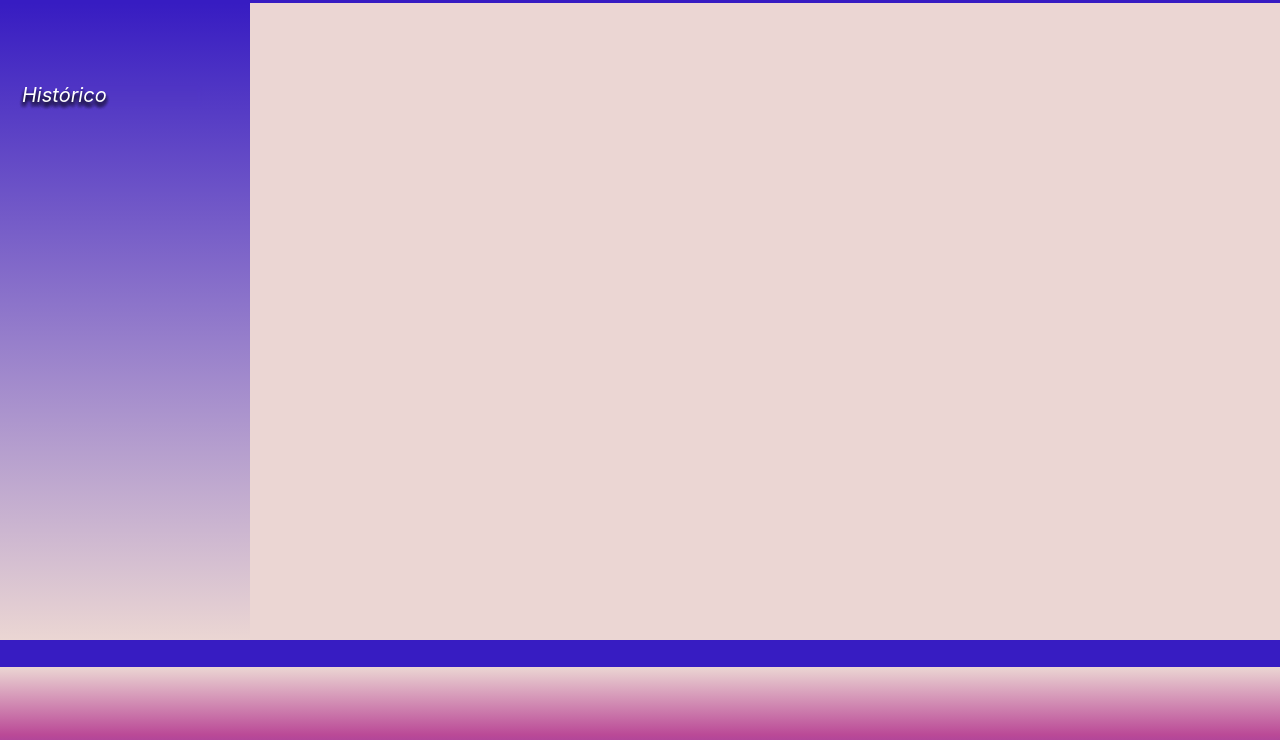
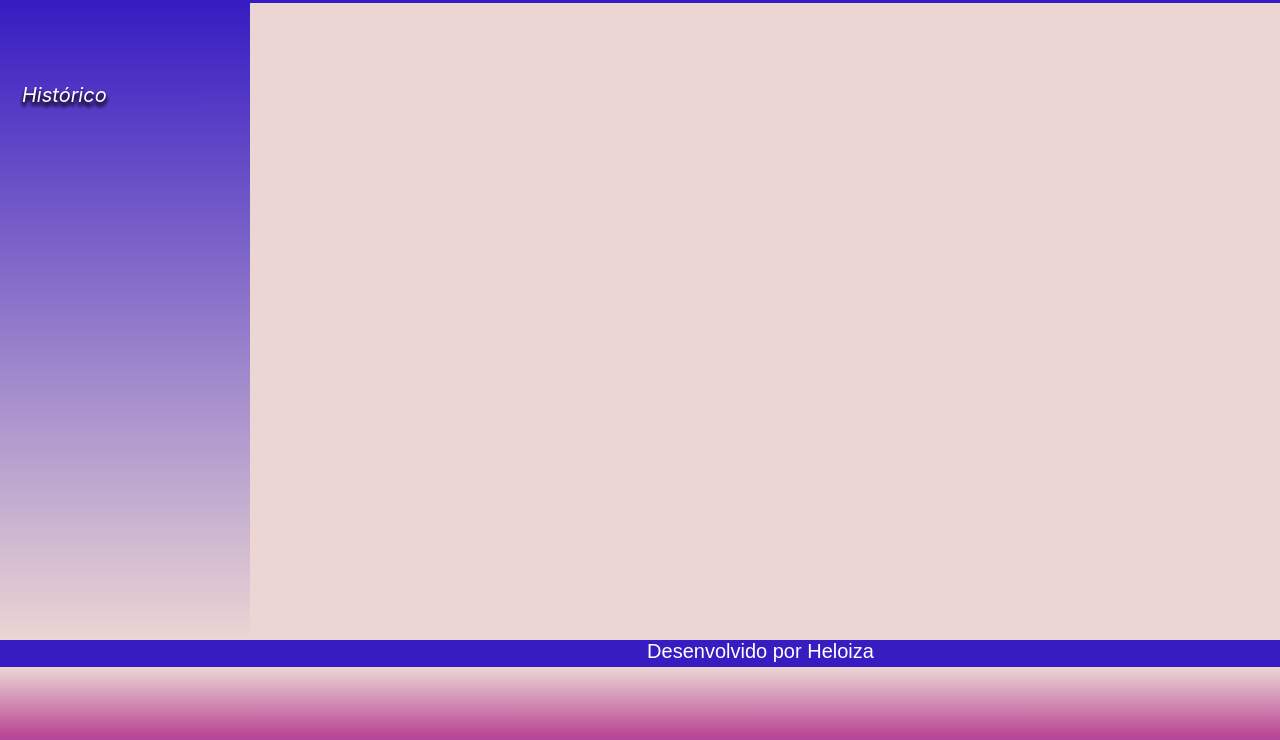
Before and after one commit to ProfPatLopes/assocva, a plain HTML site: page index.html in a window 1280 px wide. Shown: the part 212-952 px from the top of the page. Drawn offline with Linux system fonts and the light colour scheme.

Commit message:
texto footer

```diff
--- a/estilo.css
+++ b/estilo.css
@@ -114,7 +114,7 @@ footer{
     width: 605px;
     height: 19px;
     left: 458px;
-    top: 852px;
+    top: -20px;
 
     font-family: 'Arimo';
     font-style: normal;
@@ -122,8 +122,8 @@ footer{
     font-size: 20px;
     line-height: 23px;
     text-align: center;
+    color: #FFFFFF;
 
-    color: #000000;
 }
 .rodape{
     position: absolute;
```
